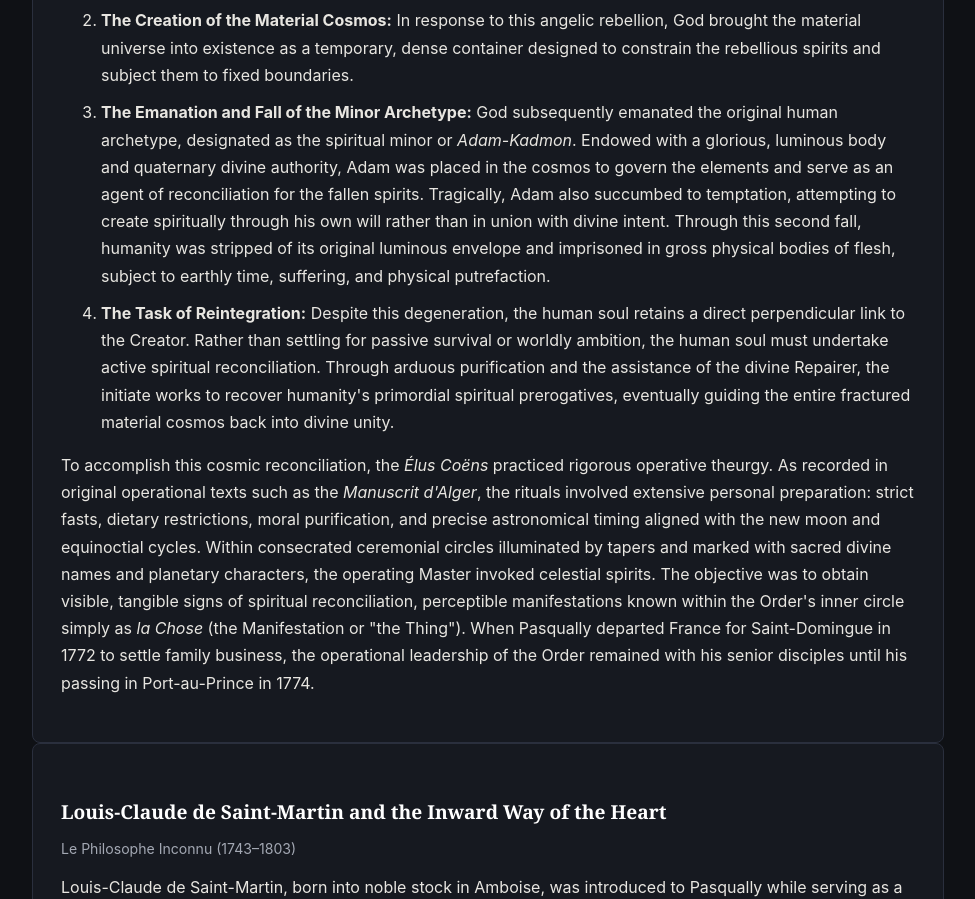
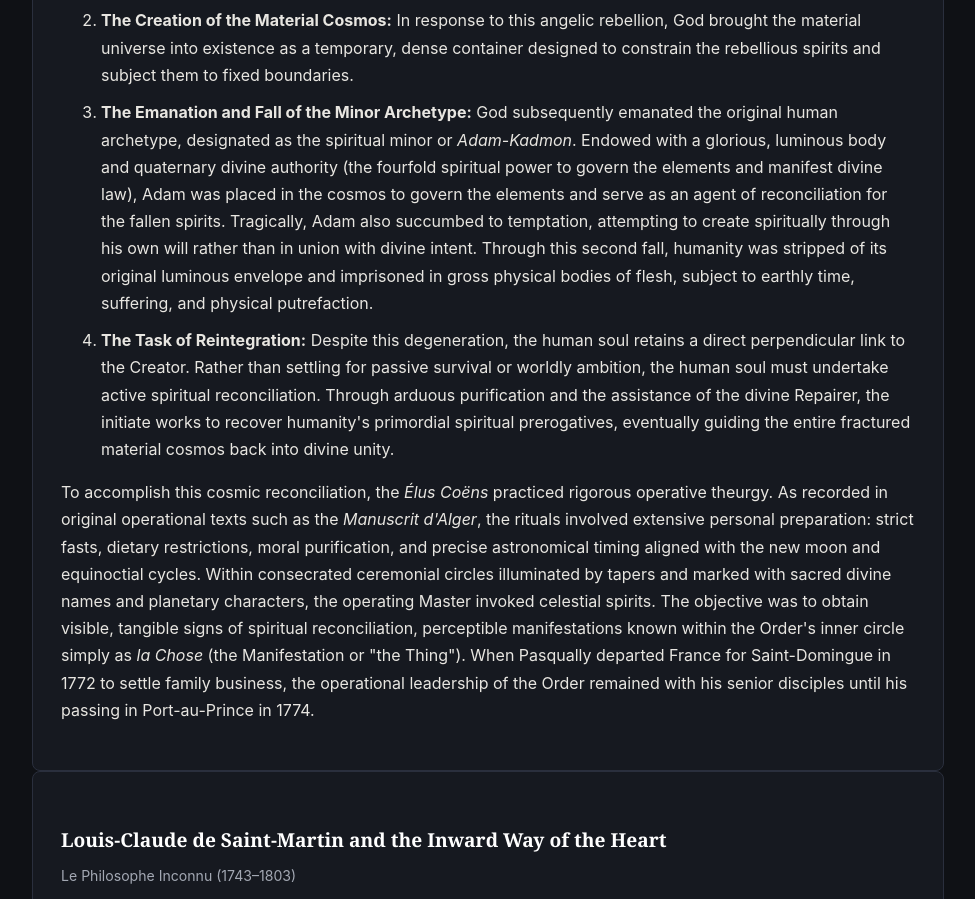
Before and after one commit to jeremycrow-code/unknownphilosopher, a plain HTML site: page history.html in a window 1280 px wide. Shown: the part 4467-5366 px from the top of the page, without its empty margins (152-1127 px from the left). Drawn offline with Linux system fonts and the light colour scheme.

Commit message:
Update history.html

```diff
--- a/history.html
+++ b/history.html
@@ -231,7 +231,7 @@
         <ol>
           <li><strong>The Divine Immensity and Angelic Transgression:</strong> Before time and material creation existed, God emanated pure spiritual beings within the divine immensity to manifest divine glory and exercise free will within established divine laws. A faction of these beings, animated by pride, sought to operate independently of divine law, attempting to establish themselves as primary creators. In doing so, they fell into divine privation.</li>
           <li><strong>The Creation of the Material Cosmos:</strong> In response to this angelic rebellion, God brought the material universe into existence as a temporary, dense container designed to constrain the rebellious spirits and subject them to fixed boundaries.</li>
-          <li><strong>The Emanation and Fall of the Minor Archetype:</strong> God subsequently emanated the original human archetype, designated as the spiritual minor or <em>Adam-Kadmon</em>. Endowed with a glorious, luminous body and quaternary divine authority, Adam was placed in the cosmos to govern the elements and serve as an agent of reconciliation for the fallen spirits. Tragically, Adam also succumbed to temptation, attempting to create spiritually through his own will rather than in union with divine intent. Through this second fall, humanity was stripped of its original luminous envelope and imprisoned in gross physical bodies of flesh, subject to earthly time, suffering, and physical putrefaction.</li>
+          <li><strong>The Emanation and Fall of the Minor Archetype:</strong> God subsequently emanated the original human archetype, designated as the spiritual minor or <em>Adam-Kadmon</em>. Endowed with a glorious, luminous body and quaternary divine authority (the fourfold spiritual power to govern the elements and manifest divine law), Adam was placed in the cosmos to govern the elements and serve as an agent of reconciliation for the fallen spirits. Tragically, Adam also succumbed to temptation, attempting to create spiritually through his own will rather than in union with divine intent. Through this second fall, humanity was stripped of its original luminous envelope and imprisoned in gross physical bodies of flesh, subject to earthly time, suffering, and physical putrefaction.</li>
           <li><strong>The Task of Reintegration:</strong> Despite this degeneration, the human soul retains a direct perpendicular link to the Creator. Rather than settling for passive survival or worldly ambition, the human soul must undertake active spiritual reconciliation. Through arduous purification and the assistance of the divine Repairer, the initiate works to recover humanity's primordial spiritual prerogatives, eventually guiding the entire fractured material cosmos back into divine unity.</li>
         </ol>
          <p>
```
